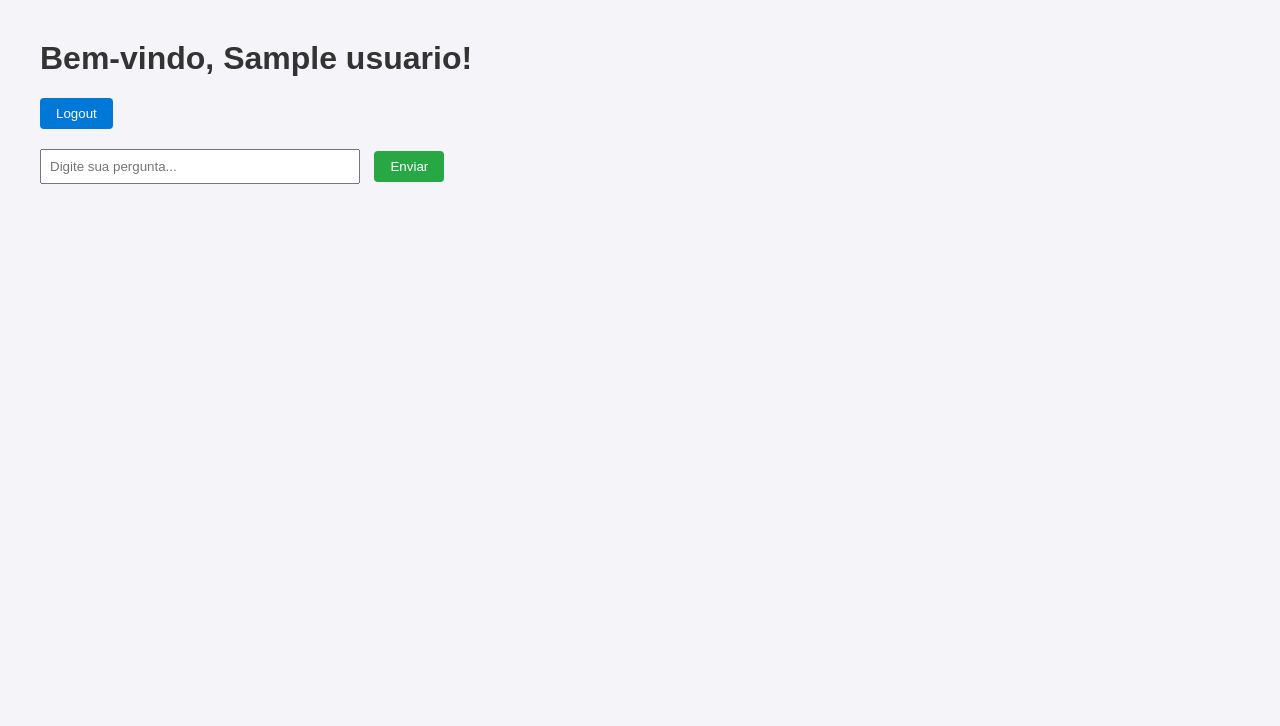
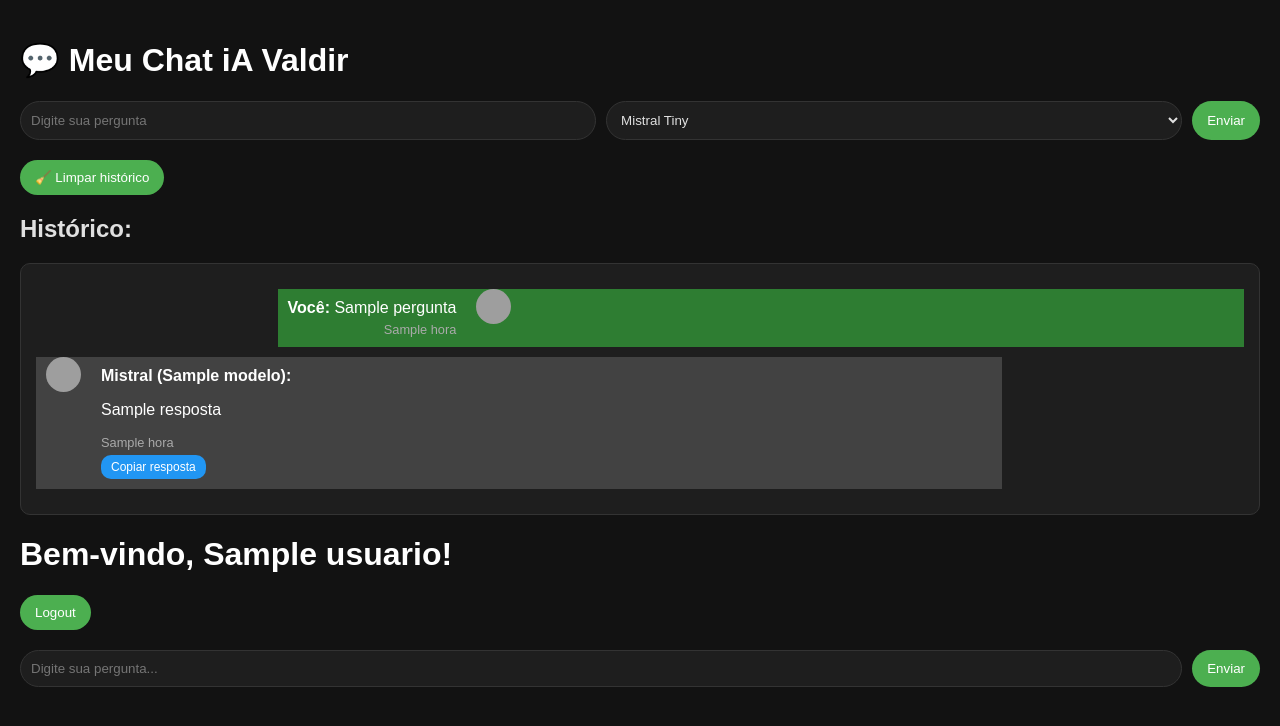
Before and after one commit to ValdirWAP/meu-chat-mistral, a Flask app: template templates/index.html in a window 1280 px wide. Shown: the top 726 px of the page. Run offline with Flask 3, Linux system fonts and the light colour scheme; the template is opened without the code that fills it: most values are stand-ins (such as "Sample title", 1, 10 or a date in 2020); grey boxes are pictures that could not be loaded.

Commit message:
Update index.html

```diff
--- a/templates/index.html
+++ b/templates/index.html
@@ -1,58 +1,170 @@
+<!doctype html>
+<html lang="pt-BR">
+<head>
+    <meta charset="UTF-8">
+    <title>Meu Chat iA (Valdir)</title>
+    <style>
+      body {
+        font-family: Arial, sans-serif;
+        background: #121212;
+        color: #e0e0e0;
+        padding: 20px;
+        margin: 0;
+      }
+      h1 { color: #fff; }
+      form {
+        margin-bottom: 20px;
+        display: flex;
+        gap: 10px;
+        flex-wrap: wrap;
+      }
+      input[type="text"], select {
+        flex: 1;
+        padding: 10px;
+        border-radius: 20px;
+        border: 1px solid #333;
+        background: #1e1e1e;
+        color: #e0e0e0;
+      }
+      button {
+        padding: 10px 15px;
+        border-radius: 20px;
+        border: none;
+        background: #4CAF50;
+        color: white;
+        cursor: pointer;
+      }
+      button:hover { background: #45a049; }
+      .chat-box {
+        max-height: 400px;
+        overflow-y: auto;
+        background: #1e1e1e;
+        padding: 15px;
+        border-radius: 10px;
+        border: 1px solid #333;
+      }
+      .mensagem {
+        display: flex;
+        align-items: flex-start;
+        margin: 10px 0;
+        max-width: 80%;
+      }
+      .avatar {
+        width: 35px;
+        height: 35px;
+        border-radius: 50%;
+        margin: 0 10px;
+      }
+      .texto {
+        padding: 10px;
+        border-radius: 15px;
+        color: #fff;
+        max-width: 100%;
+      }
+      .pergunta {
+        background: #2e7d32;
+        margin-left: auto;
+        text-align: right;
+      }
+      .resposta {
+        background: #424242;
+        margin-right: auto;
+        text-align: left;
+        position: relative;
+      }
+      small {
+        color: #aaa;
+        font-size: 0.8em;
+        display: block;
+        margin-top: 5px;
+      }
+      .copy-btn {
+        background: #2196F3;
+        border: none;
+        color: white;
+        padding: 5px 10px;
+        border-radius: 10px;
+        cursor: pointer;
+        font-size: 12px;
+        margin-top: 5px;
+      }
+      .copy-btn:hover {
+        background: #1976D2;
+      }
+      @media (max-width: 600px) {
+        input[type="text"], select { font-size: 14px; }
+        button { font-size: 14px; padding: 8px 12px; }
+        .mensagem { max-width: 100%; }
+      }
+    </style>
+    <script src="https://cdn.jsdelivr.net/npm/marked/marked.min.js"></script>
+  </head>
+  <body>
+    <h1>💬 Meu Chat iA Valdir</h1>
+
+    <form method="post" action="/">
+      <input type="text" name="prompt" placeholder="Digite sua pergunta" required>
+      <select name="modelo">
+        <option value="mistral-tiny">Mistral Tiny</option>
+        <option value="mistral-small">Mistral Small</option>
+        <option value="mistral-medium">Mistral Medium</option>
+      </select>
+      <button type="submit">Enviar</button>
+    </form>
+
+    <div class="botoes">
+      <a href="/limpar"><button type="button">🧹 Limpar histórico</button></a>
+    </div>
+
+    <h2>Histórico:</h2>
+    <div class="chat-box">
+      {% for msg in historico %}
+        <div class="mensagem pergunta">
+          <div class="texto"><b>Você:</b> {{ msg.pergunta }} <br><small>{{ msg.hora }}</small></div>
+          <img src="https://cdn-icons-png.flaticon.com/512/1946/1946429.png" class="avatar">
+        </div>
+        <div class="mensagem resposta">
+          <img src="https://cdn-icons-png.flaticon.com/512/4712/4712109.png" class="avatar">
+          <div class="texto">
+            <b>Mistral ({{ msg.modelo }}):</b>
+            <div class="markdown">{{ msg.resposta }}</div>
+            <small>{{ msg.hora }}</small>
+            <!-- Botão copiar -->
+            <button class="copy-btn" onclick="copiarResposta(this)">Copiar resposta</button>
+          </div>
+        </div>
+      {% endfor %}
+    </div>
+
+    <script>
+      // Rolagem automática para última mensagem
+      var chatBox = document.querySelector(".chat-box");
+      chatBox.scrollTop = chatBox.scrollHeight;
+
+      // Converter respostas para Markdown
+      document.querySelectorAll(".markdown").forEach(function(el) {
+        el.innerHTML = marked.parse(el.textContent);
+      });
+
+      // Função copiar resposta
+      function copiarResposta(btn) {
+        const resposta = btn.parentElement.querySelector(".markdown").innerText;
+        navigator.clipboard.writeText(resposta).then(() => {
+          btn.textContent = "Copiado!";
+          setTimeout(() => btn.textContent = "Copiar resposta", 2000);
+        });
+      }
+    </script>
 <!DOCTYPE html>
 <html lang="pt-BR">
 <head>
     <meta charset="UTF-8">
     <title>Meu Chat iA</title>
-    <style>
-        body {
-            font-family: Arial, sans-serif;
-            margin: 40px;
-            background-color: #f4f4f9;
-        }
-        h1 {
-            color: #333;
-        }
-        .auth-buttons {
-            margin-bottom: 20px;
-        }
-        .auth-buttons button {
-            margin-right: 10px;
-            padding: 8px 16px;
-            background-color: #0078d7;
-            color: white;
-            border: none;
-            border-radius: 4px;
-            cursor: pointer;
-        }
-        .auth-buttons button:hover {
-            background-color: #005fa3;
-        }
-        form {
-            margin-top: 20px;
-        }
-        input[type="text"] {
-            width: 300px;
-            padding: 8px;
-            margin-right: 10px;
-        }
-        button[type="submit"] {
-            padding: 8px 16px;
-            background-color: #28a745;
-            color: white;
-            border: none;
-            border-radius: 4px;
-            cursor: pointer;
-        }
-        button[type="submit"]:hover {
-            background-color: #1e7e34;
-        }
-    </style>
 </head>
 <body>
     <h1>Bem-vindo, {{ usuario }}!</h1>
 
-    <div class="auth-buttons">
-        <!-- Botão de logout sempre visível -->
+    <div style="margin-bottom: 20px;">
         <button onclick="window.location.href='/logout'">Logout</button>
     </div>
 
```
